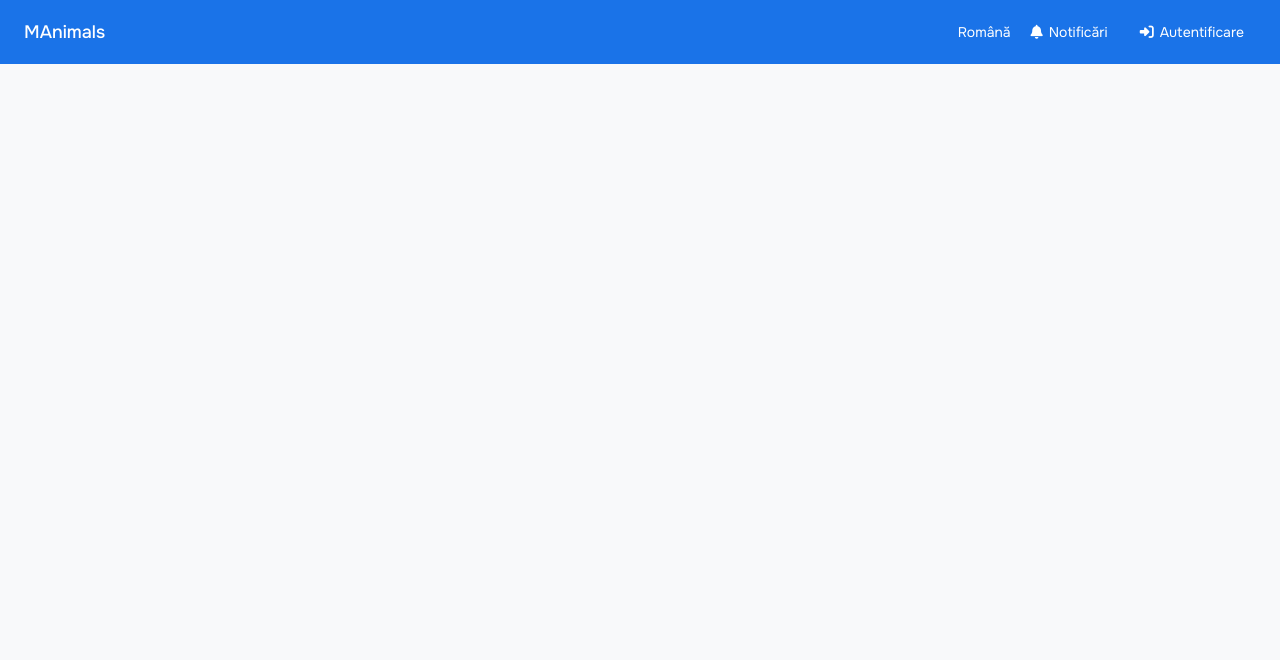
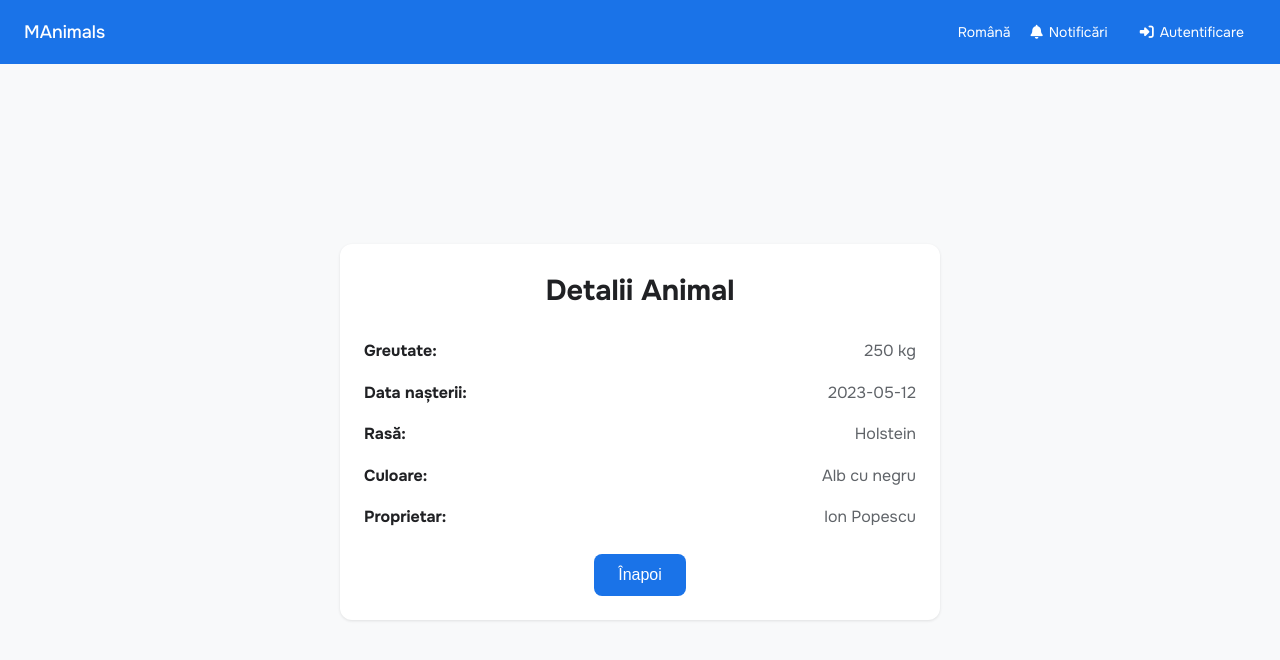
Before and after one commit to Slice277353/govtech, a Vue app: page /animal-details in a window 1280 px wide. Shown: the top 660 px of the page. Built offline with nearby package versions, Linux system fonts and the light colour scheme; sample sign-in values are in the browser's storage.

Commit message:
add animal details

```diff
--- a/src/router/index.js
+++ b/src/router/index.js
@@ -9,6 +9,7 @@ import CerereDuplicat from '../views/CerereDuplicat.vue'
 import ConfirmareCerere from '../views/ConfirmareCerere.vue'
 import DigitalForm from '@/views/DigitalForm.vue'
 import AdminPanel from '../views/AdminPanel.vue';
+import AnimalDetails from '@/views/AnimalDetails.vue';
 
 const routes = [
   {
@@ -51,6 +52,11 @@ const routes = [
     path: '/admin-panel',
     name: 'AdminPanel',
     component: AdminPanel
+  },
+  {
+    path: '/animal-details',
+    name: 'AnimalDetails',
+    component: AnimalDetails
   }
 ];
 
--- /dev/null
+++ b/src/views/AnimalDetails.vue
@@ -0,0 +1,116 @@
+<template>
+  <div class="animal-details-page">
+    <div class="details-card">
+      <h2>Detalii Animal</h2>
+      <div class="details-grid">
+        <div class="detail-item">
+          <span class="detail-label">Greutate:</span>
+          <span class="detail-value">{{ animal.weight }} kg</span>
+        </div>
+        <div class="detail-item">
+          <span class="detail-label">Data nașterii:</span>
+          <span class="detail-value">{{ animal.dateOfBirth }}</span>
+        </div>
+        <div class="detail-item">
+          <span class="detail-label">Rasă:</span>
+          <span class="detail-value">{{ animal.breed }}</span>
+        </div>
+        <div class="detail-item">
+          <span class="detail-label">Culoare:</span>
+          <span class="detail-value">{{ animal.color }}</span>
+        </div>
+        <div class="detail-item">
+          <span class="detail-label">Proprietar:</span>
+          <span class="detail-value">{{ animal.owner }}</span>
+        </div>
+      </div>
+      <button class="back-button" @click="goBack">Înapoi</button>
+    </div>
+  </div>
+</template>
+
+<script>
+export default {
+  name: 'AnimalDetails',
+  data() {
+    return {
+      animal: {
+        weight: 250,
+        dateOfBirth: '2023-05-12',
+        breed: 'Holstein',
+        color: 'Alb cu negru',
+        owner: 'Ion Popescu'
+      }
+    };
+  },
+  methods: {
+    goBack() {
+      this.$router.push('/');
+    }
+  }
+};
+</script>
+
+<style scoped>
+.animal-details-page {
+  padding: 32px;
+  min-height: calc(100vh - 64px);
+  background-color: var(--light-gray);
+  display: flex;
+  justify-content: center;
+  align-items: center;
+}
+
+.details-card {
+  background: white;
+  border-radius: var(--radius-md);
+  padding: 24px;
+  box-shadow: var(--shadow-sm);
+  max-width: 600px;
+  width: 100%;
+  text-align: center;
+}
+
+.details-card h2 {
+  margin-bottom: 24px;
+  font-size: 1.8rem;
+  color: var(--text-dark);
+}
+
+.details-grid {
+  display: grid;
+  grid-template-columns: 1fr;
+  gap: 16px;
+  margin-bottom: 24px;
+}
+
+.detail-item {
+  display: flex;
+  justify-content: space-between;
+  font-size: 1rem;
+  color: var(--text-dark);
+}
+
+.detail-label {
+  font-weight: bold;
+}
+
+.detail-value {
+  color: var(--text-gray);
+}
+
+.back-button {
+  background-color: var(--primary-blue);
+  color: white;
+  border: none;
+  padding: 12px 24px;
+  border-radius: var(--radius-sm);
+  cursor: pointer;
+  font-size: 1rem;
+  transition: background-color 0.2s;
+}
+
+.back-button:hover {
+  background-color: #1557b0;
+}
+</style>
--- a/src/views/HomePage.vue
+++ b/src/views/HomePage.vue
@@ -45,6 +45,11 @@
         <h2>Admin Panel</h2>
         <button class="card-button">Gestionați cererile</button>
       </div>
+
+      <div class="card" @click="goToAnimalDetails">
+        <h2>Detalii Animal</h2>
+        <button class="card-button">Vizualizați</button>
+      </div>
     </div>
   </div>
 </template>
@@ -58,6 +63,9 @@ export default {
     },
     goToAdminPanel() {
       this.$router.push('/admin-panel');
+    },
+    goToAnimalDetails() {
+      this.$router.push('/animal-details');
     }
   }
 }
```
